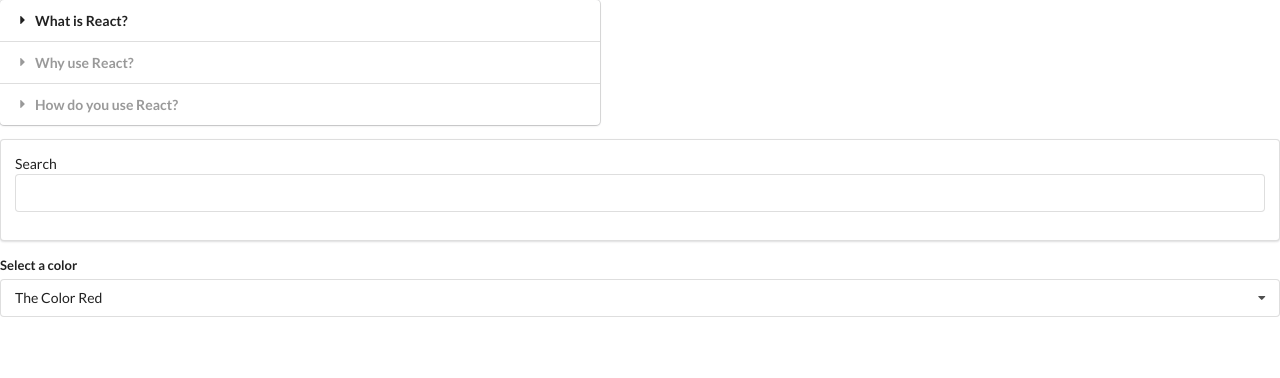
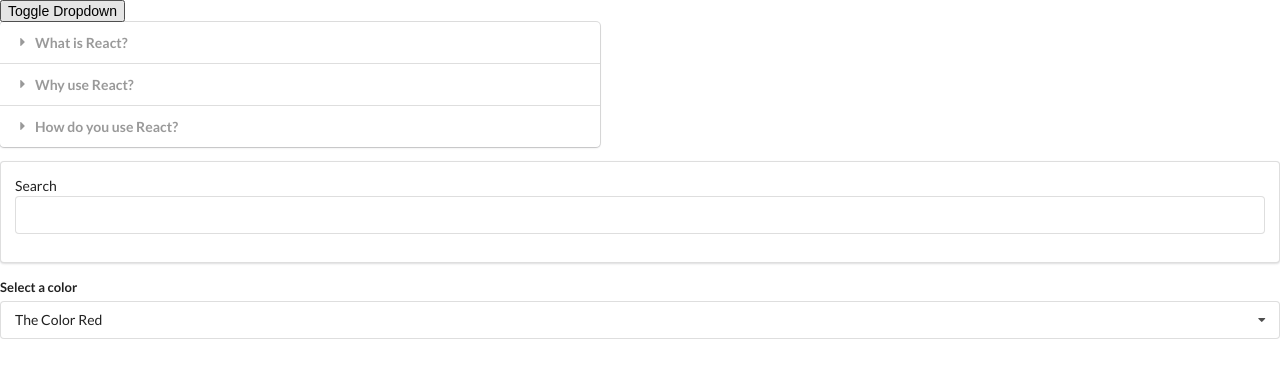
Before and after one commit to JirakJ/widgets, a React (Create React App) app: page / in a window 1280 px wide. Shown: the top 378 px of the page. Built offline with nearby package versions, Linux system fonts and the light colour scheme.

Commit message:
Add button to toggle show dropdown

```diff
--- a/src/components/App.js
+++ b/src/components/App.js
@@ -35,16 +35,17 @@
 
 const App = () => {
         const [selected, setSelected] = useState(options[0]);
-
+        const [showDropdown, setShowDropdown] = useState(true);
         return (
         <div>
+            <button onClick={() => setShowDropdown(!showDropdown)}>Toggle Dropdown</button>
             <Accordion items={items}/>
             <Search/>
-            <Dropdown
+            { showDropdown && <Dropdown
                 selected={selected}
                 onSelectedChange={setSelected}
                 options={options}
-            />
+            />}
         </div>);
 }
 
```
